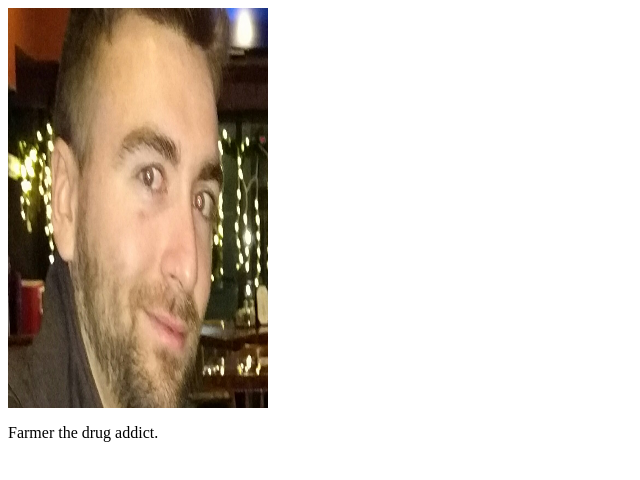
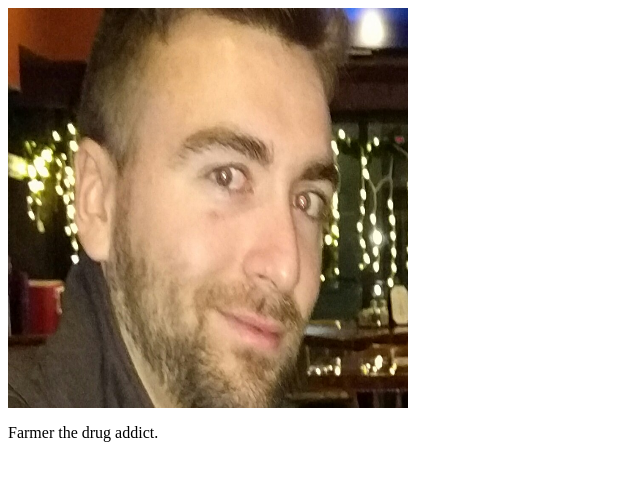
Before and after one commit to babagugliana/babagugliana.github.io, a plain HTML site: page index.html in a window 1280 px wide. Shown: the whole page, without its empty margins (0-640 px from the left). Drawn offline with Linux system fonts and the light colour scheme.

Commit message:
Update index.html

```diff
--- a/index.html
+++ b/index.html
@@ -1,7 +1,7 @@
 <DOCTYPE html>
   <html>
     <body>
-      <img src="mario/farmer.JPG" alt="Farmer is a fag" height=400 width=260>
+      <img src="mario/farmer.JPG" alt="Farmer is a fag" height=400 width=400>
       <p>Farmer the drug addict.</p>
     </body>
   </html>
```
